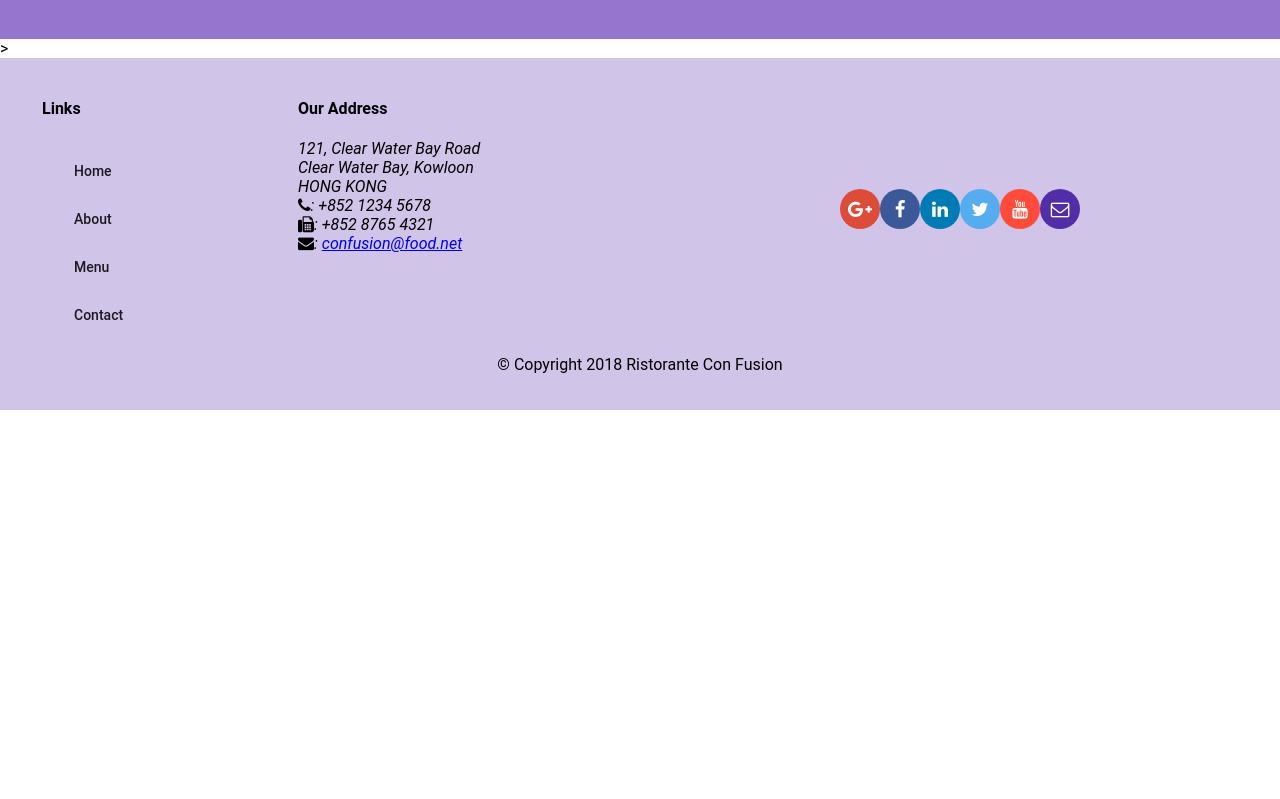
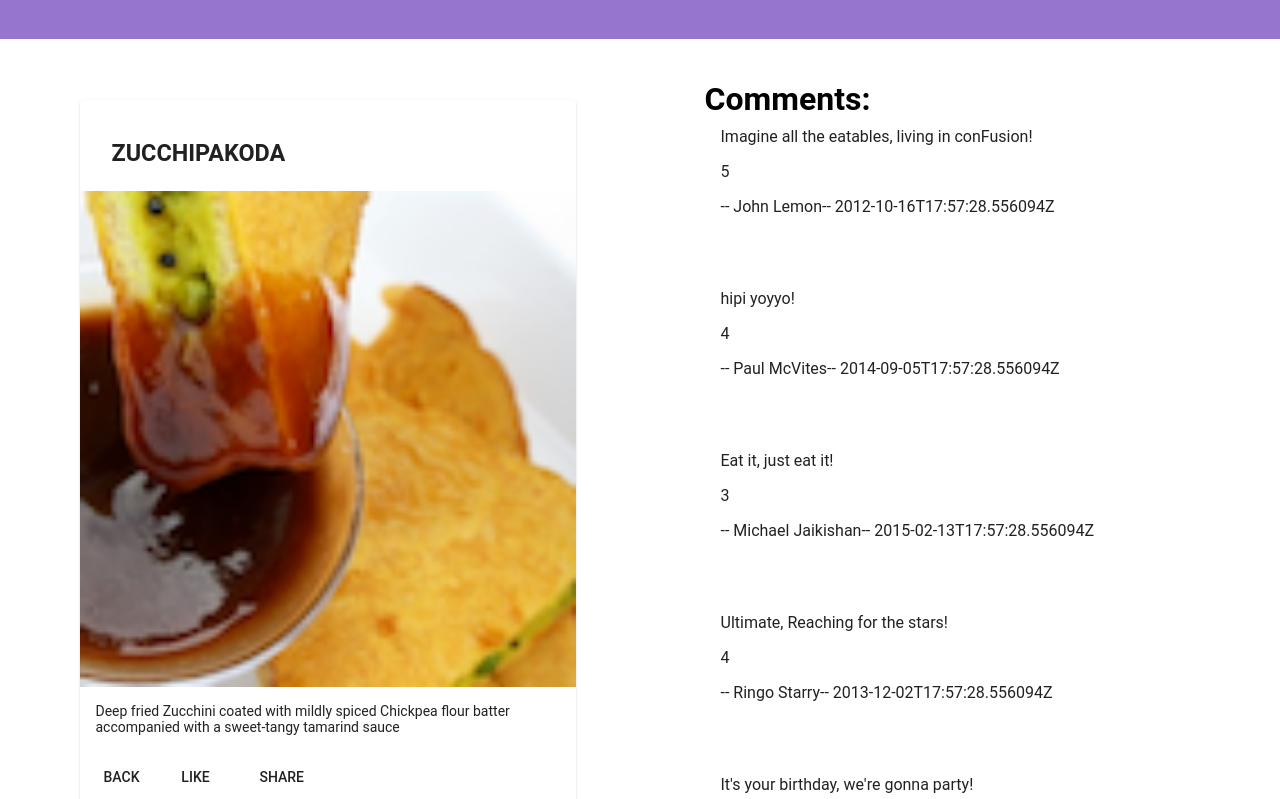
Before and after one commit to OscarGichana/angular-practice, an Angular app in the folder find/: page /dishdetail/1 in a window 1280 px wide. Before the commit this address led to /. Shown: the part 300-1099 px from the top of the page. Before the commit the page ends 800 px from the top, so only its background shows below. Built offline with nearby package versions, Linux system fonts and the light colour scheme.

Commit message:
router parameters.

```diff
--- a/find/src/app/app-routing/routes.ts
+++ b/find/src/app/app-routing/routes.ts
@@ -9,7 +9,8 @@
 export const routes: Routes = [
   { path: 'home', component: HomeComponent },
   { path: 'menu', component: MenuComponent },
-  { path: 'contactus',     component: ContactComponent },
+  { path: 'contactus', component: ContactComponent },
+  { path: 'dishdetail/:id', component: DishdetailComponent },
   { path: '', redirectTo: '/home', pathMatch: 'full' }
 
 ]
--- a/find/src/app/dishdetail/dishdetail.component.html
+++ b/find/src/app/dishdetail/dishdetail.component.html
@@ -19,6 +19,7 @@
         <p>{{dish.description}}</p>
         </mat-card-content>
         <mat-card-actions>
+        <button mat-button (click)="goBack()">BACK</button>
         <button mat-button>LIKE</button>
         <button mat-button>SHARE</button>
         </mat-card-actions>
--- a/find/src/app/dishdetail/dishdetail.component.ts
+++ b/find/src/app/dishdetail/dishdetail.component.ts
@@ -1,5 +1,9 @@
 import { Component, OnInit, Input} from '@angular/core';
 import { Dish } from '../shared/dish';
+import { DishService } from '../services/dish.service';
+import { Params, ActivatedRoute } from '@angular/router';
+import { Location } from '@angular/common';
+
 
 
 @Component({
@@ -16,9 +20,18 @@
   selectedDish = Dish
 
 
-  constructor() { }
+  constructor(private dishService: DishService,
+    private location: Location,
+    private route: ActivatedRoute) { }
 
   ngOnInit() {
+    let id = this.route.snapshot.params['id'];
+    this.dish = this.dishService.getDish(id);
+  }
+
+  goBack(): void {
+    this.location.back();
+
   }
 
 }
--- a/find/src/app/footer/footer.component.html
+++ b/find/src/app/footer/footer.component.html
@@ -9,10 +9,10 @@
       <div fxFlex="40" fxFlexOffset="20px">
         <h4>Links</h4>
         <mat-list>
-          <mat-list-item><a mat-button>Home</a></mat-list-item>
-          <mat-list-item ><a mat-button>About</a></mat-list-item>
+          <mat-list-item><a mat-button routerLink='/home'>Home</a></mat-list-item>
+          <mat-list-item ><a mat-button routerLink='/about'>About</a></mat-list-item>
           <mat-list-item routerLink='/menu'><a mat-button>Menu</a></mat-list-item>
-          <mat-list-item><a mat-button>Contact</a></mat-list-item>
+          <mat-list-item><a mat-button routerLink='/contact'>Contact</a></mat-list-item>
         </mat-list>
       </div>
       <div fxFlex="55">
--- a/find/src/app/menu/menu.component.html
+++ b/find/src/app/menu/menu.component.html
@@ -11,7 +11,7 @@
 
   <div fxFlex>
     <mat-grid-list cols="2" rowHeight="200px">
-      <mat-grid-tile *ngFor="let dish of dishes" (click) = "onSelect(dish)">
+      <mat-grid-tile *ngFor="let dish of dishes" [routerLink]="['/dishdetail', dish.id]">
         <img height="200px" src={{dish.image}} alt={{dish.name}}>
         <mat-grid-tile-footer>
           <h1>{{dish.name | uppercase}}</h1>
```
